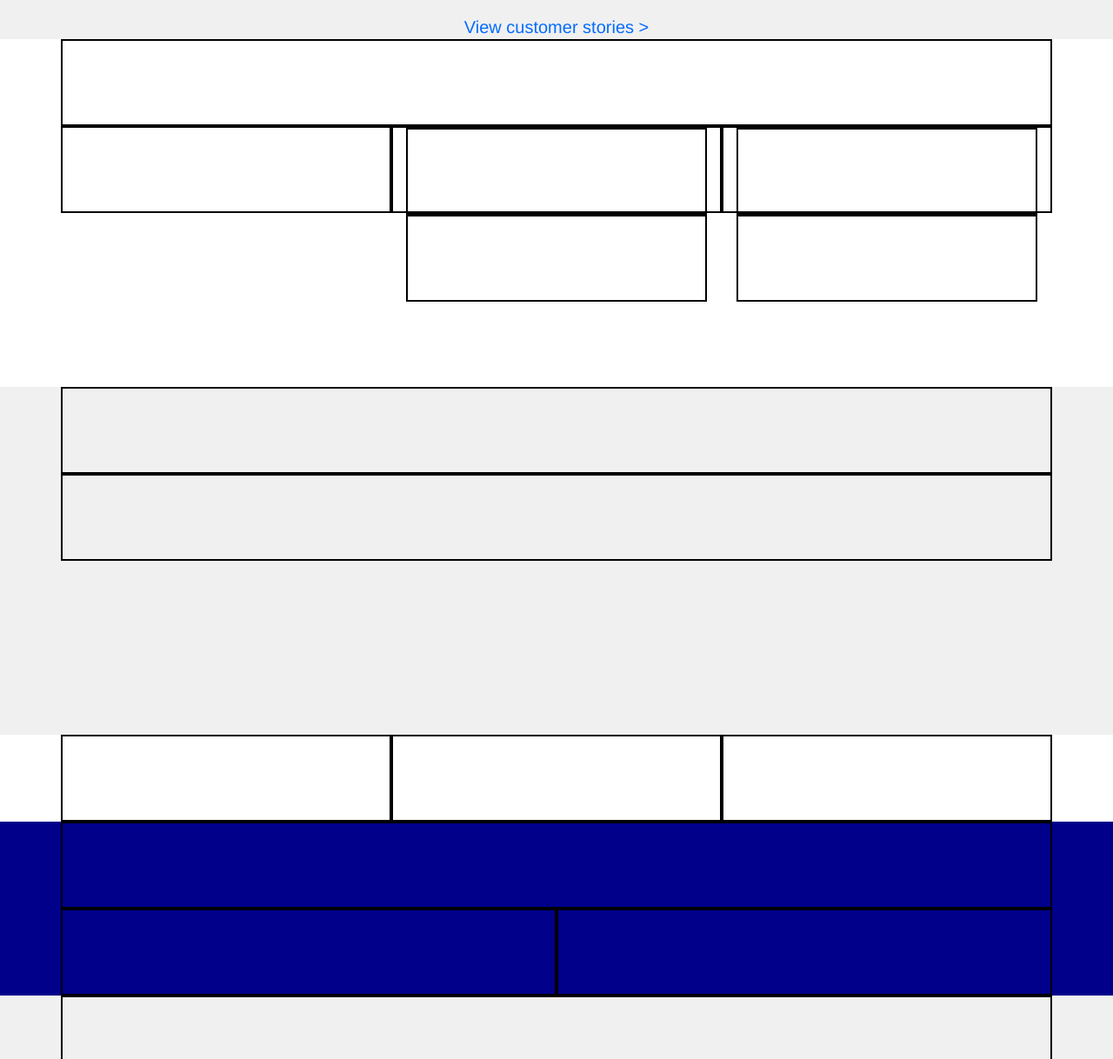
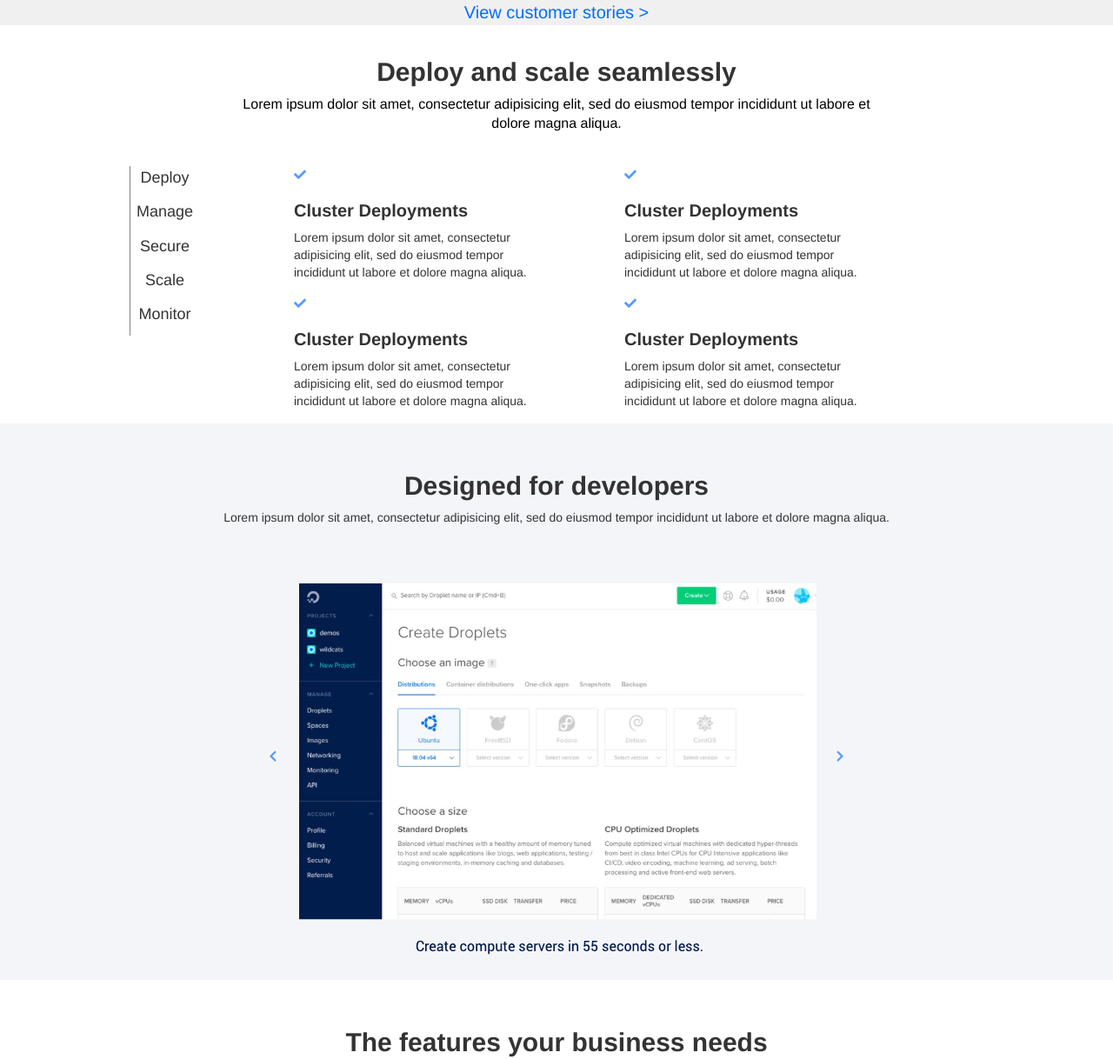
Before and after one commit to Silvia-Barresi/html-css-digitalocean, a plain HTML site: page index.html in a window 1280 px wide. Shown: the part 688-1906 px from the top of the page at 87% size. Drawn offline with nearby package versions, Linux system fonts and the light colour scheme.

Commit message:
macro struttura e sezioni iniziali

```diff
--- a/index.html
+++ b/index.html
@@ -46,7 +46,7 @@
         <div class="container">
           <div class="col-lg-7">
             <h1>The simplest cloud platform for developers & teams</h1>
-            <p>Lorem ipsum dolor sit amet, consectetur adipisicing elit, sed do eiusmod tempor incididunt ut labore et dolore magna aliqua. Ut enim ad minim veniam, quis nostrud exercitation ullamco laboris nisi ut aliquip ex ea commodo consequat. Duis aute irure dolor in reprehenderit in voluptate velit esse cillum dolore eu fugiat nulla pariatur.</p>
+            <p class="whitep">Lorem ipsum dolor sit amet, consectetur adipisicing elit, sed do eiusmod tempor incididunt ut labore et dolore magna aliqua. Ut enim ad minim veniam, quis nostrud exercitation ullamco laboris nisi ut aliquip ex ea commodo consequat. Duis aute irure dolor in reprehenderit in voluptate velit esse cillum dolore eu fugiat nulla pariatur.</p>
 
           </div>
           <div class="col-lg-5">
@@ -87,28 +87,59 @@
       </section>
 
       <!-- sezione bianca parte nestata-->
-      <section class="nest">
+      <section>
         <div class="container">
-          <div class="col-lg-12 border">
+          <div class="col-lg-offset-2 col-lg-8">
+            <h2>Deploy and scale seamlessly</h2>
+            <p id="nestp">Lorem ipsum dolor sit amet, consectetur adipisicing elit, sed do eiusmod tempor incididunt ut labore et dolore magna aliqua.</p>
+          </div>
+          <div class="clear-lg">
 
           </div>
-          <div class="col-lg-4 border">
 
+          <div class="col-offset-lg-2 col-lg-2">
+            <ul>
+              <li class="linest">Deploy</li>
+              <li class="linest">Manage</li>
+              <li class="linest">Secure</li>
+              <li class="linest">Scale</li>
+              <li class="linest">Monitor</li>
+            </ul>
           </div>
-          <div class="col-lg-4 border">
-            <div class="col-lg-12 border">
 
+          <div class="col-offset-lg-1 col-lg-4">
+            <div class="col-lg-12">
+              <div class="cloud">
+                <i class="fas fa-check"></i>
+                <h3>Cluster Deployments</h3>
+                <p>Lorem ipsum dolor sit amet, consectetur adipisicing elit, sed do eiusmod tempor incididunt ut labore et dolore magna aliqua.</p>
+              </div>
             </div>
-            <div class="col-lg-12 border">
+            <div class="col-lg-12">
+              <div class="cloud">
+                <i class="fas fa-check"></i>
+                <h3>Cluster Deployments</h3>
+                <p>Lorem ipsum dolor sit amet, consectetur adipisicing elit, sed do eiusmod tempor incididunt ut labore et dolore magna aliqua.</p>
+              </div>
 
             </div>
 
           </div>
-          <div class="col-lg-4 border">
-            <div class="col-lg-12 border">
+          <div class="col-lg-4">
+            <div class="col-lg-12">
+              <div class="cloud">
+                <i class="fas fa-check"></i>
+                <h3>Cluster Deployments</h3>
+                <p>Lorem ipsum dolor sit amet, consectetur adipisicing elit, sed do eiusmod tempor incididunt ut labore et dolore magna aliqua.</p>
+              </div>
 
             </div>
-            <div class="col-lg-12 border">
+            <div class="col-lg-12">
+              <div class="cloud">
+                <i class="fas fa-check"></i>
+                <h3>Cluster Deployments</h3>
+                <p>Lorem ipsum dolor sit amet, consectetur adipisicing elit, sed do eiusmod tempor incididunt ut labore et dolore magna aliqua.</p>
+              </div>
 
             </div>
 
@@ -122,11 +153,26 @@
 
       <section class="grey">
         <div class="container">
-          <div class="col-lg-12 border">
+          <div class="col-lg-12">
+            <h2>Designed for developers</h2>
+            <p>Lorem ipsum dolor sit amet, consectetur adipisicing elit, sed do eiusmod tempor incididunt ut labore et dolore magna aliqua.</p>
 
           </div>
-          <div class="col-lg-12 border">
-            <!-- icone + immagine + pallini -->
+          <!-- icone + immagine + pallini -->
+          <div class="col-lg-12">
+
+            <span><i class="fas fa-chevron-left"></i></span>
+            <img id="imggrey" src="img/sc.png" alt=""><span><i class="fas fa-chevron-right"></i></span>
+
+
+            <!-- <div >
+              <ol class="carousel-indicators">
+                <li data-target="#myCarousel" data-slide-to="0" class="active carousel"></li>
+                <li class="carousel" data-target="#myCarousel" data-slide-to="1"></li>
+                <li class="carousel" data-target="#myCarousel" data-slide-to="2"></li>
+              </ol>
+            </div> -->
+
 
           </div>
 
@@ -137,16 +183,32 @@
       <!-- sezione 12 4(x3) -->
       <section>
         <div class="container">
-          <div class="col-lg-4 border">
+          <div class="col-lg-12">
+            <h2 id="space">The features your business needs</h2>
 
           </div>
-          <div class="col-lg-4 border">
+          <div class="col-lg-12">
+            <div class="par">
+              <div class="col-lg-4">
+                <i class="fas fa-check"></i>
+                <h3>Cluster Deployments</h3>
+                <p>Lorem ipsum dolor sit amet, consectetur adipisicing elit, sed do eiusmod tempor incididunt ut labore et dolore magna aliqua.</p>
 
+              </div>
+              <div class="col-lg-4">
+                <i class="fas fa-check"></i>
+                <h3>Cluster Deployments</h3>
+                <p>Lorem ipsum dolor sit amet, consectetur adipisicing elit, sed do eiusmod tempor incididunt ut labore et dolore magna aliqua.</p>
+
+              </div>
+              <div class="col-lg-4">
+                <i class="fas fa-check"></i>
+                <h3>Cluster Deployments</h3>
+                <p>Lorem ipsum dolor sit amet, consectetur adipisicing elit, sed do eiusmod tempor incididunt ut labore et dolore magna aliqua.</p>
+
+              </div>
+            </div>
           </div>
-          <div class="col-lg-4 border">
-
-          </div>
-
         </div>
 
       </section>
@@ -172,10 +234,30 @@
       <section>
         <section class="grey">
           <div class="container">
-            <div class="col-lg-12 border">
+            <div class="col-lg-12">
+              <h2>Designed for developers</h2>
+              <p>Lorem ipsum dolor sit amet, consectetur adipisicing elit, sed do eiusmod tempor incididunt ut labore et dolore magna aliqua.</p>
 
             </div>
-            <div class="col-lg-12 border">
+            <!-- icone + immagine + pallini -->
+            <div class="col-lg-12">
+
+              <span><i class="fas fa-chevron-left"></i></span>
+              <img id="imggrey" src="img/sc.png" alt=""><span><i class="fas fa-chevron-right"></i></span>
+
+
+              <!-- <div >
+                <ol class="carousel-indicators">
+                  <li data-target="#myCarousel" data-slide-to="0" class="active carousel"></li>
+                  <li class="carousel" data-target="#myCarousel" data-slide-to="1"></li>
+                  <li class="carousel" data-target="#myCarousel" data-slide-to="2"></li>
+                </ol>
+              </div> -->
+
+
+            </div>
+
+          </div>
 
       </section>
 
@@ -184,6 +266,8 @@
       <section class="bluebutt">
         <div class="container">
           <div class="col-lg-12">
+            <h1>Get started now.</h1>
+            <input type="button" name="" value="Create your account">
 
           </div>
 
--- a/style.css
+++ b/style.css
@@ -52,14 +52,14 @@ h1{
   font-weight: 600;
 }
 
-p{
+.whitep{
   padding-bottom:6%;
   opacity:0.7;
-  font-size: 18px;
+  font-size: 16px;
 }
 
 .divaparte{
-  margin: 5% 0 0 6%;
+  margin: 5% 0 5% 6%;
   background-color: #fff;
   height:330px;
   width:430px;
@@ -91,25 +91,111 @@ h4{
 
 /* nest */
 
-.nest{
-  height:400px;
+h2{
+  margin-top: 5%;
+  font-weight: bold;
 }
 
+#nestp{
+  color:#000;
+  font-size: 16px;
+  margin-bottom: 5%;
+}
+
+.clear-xs, .clear-md, .clear-lg  {
+  clear: both;
+  display: none;
+}
+
+ul{
+  list-style-type: none;
+  margin:0 10% 0 40%;
+  border-left: 1px solid grey;
+}
+.linest{
+  padding: 2% 0 15% 0;
+  font-size: 18px;
+}
+
+.cloud{
+  text-align: left;
+  margin:0 0 5% 15%;
+}
+
+i{
+  color:#579aff;
+}
+
+h3{
+  top:0;
+  font-size:20px;
+  font-weight: bold;
+}
+
+
+/* grey section */
+
 .grey{
-  background-color: #f0f0f0;
-  height:400px;
+  background-color: #f3f5f9;
 }
+
+#imggrey{
+  margin:5% 2% 2% 2%;
+}
+
+/* .carousel{
+  margin-top: 4%;
+  color:#579aff;
+} */
+
+/* 3 paragrafi */
+.par{
+  text-align: left;
+  margin-bottom:4%;
+}
+
+#space{
+  margin-bottom: 4%;
+}
+
+/* blue table */
 
 .lisection{
   background-color: #00008B;
 }
 
+/* bluebutton */
 .bluebutt{
   background-color: #00008B;
-  height:300px;
 }
+
+.bluebutt>div>div>h1{
+  color:#fff;
+  margin-bottom: 4%;
+}
+
+.bluebutt>div>div>input{
+  padding:1%;
+  color: #00008B;
+  font-weight: 600;
+  border-radius: 6%;
+  margin-bottom: 4%;
+}
+
+
+/* footer */
 
 footer{
   background-color: #191970;
   height: 400px;
 }
+
+
+
+
+@media screen and (min-width:993px){
+
+  .clear-lg  {
+    display: block;
+  }
+}
```
Also changed, not shown: img/sc.png (added).
